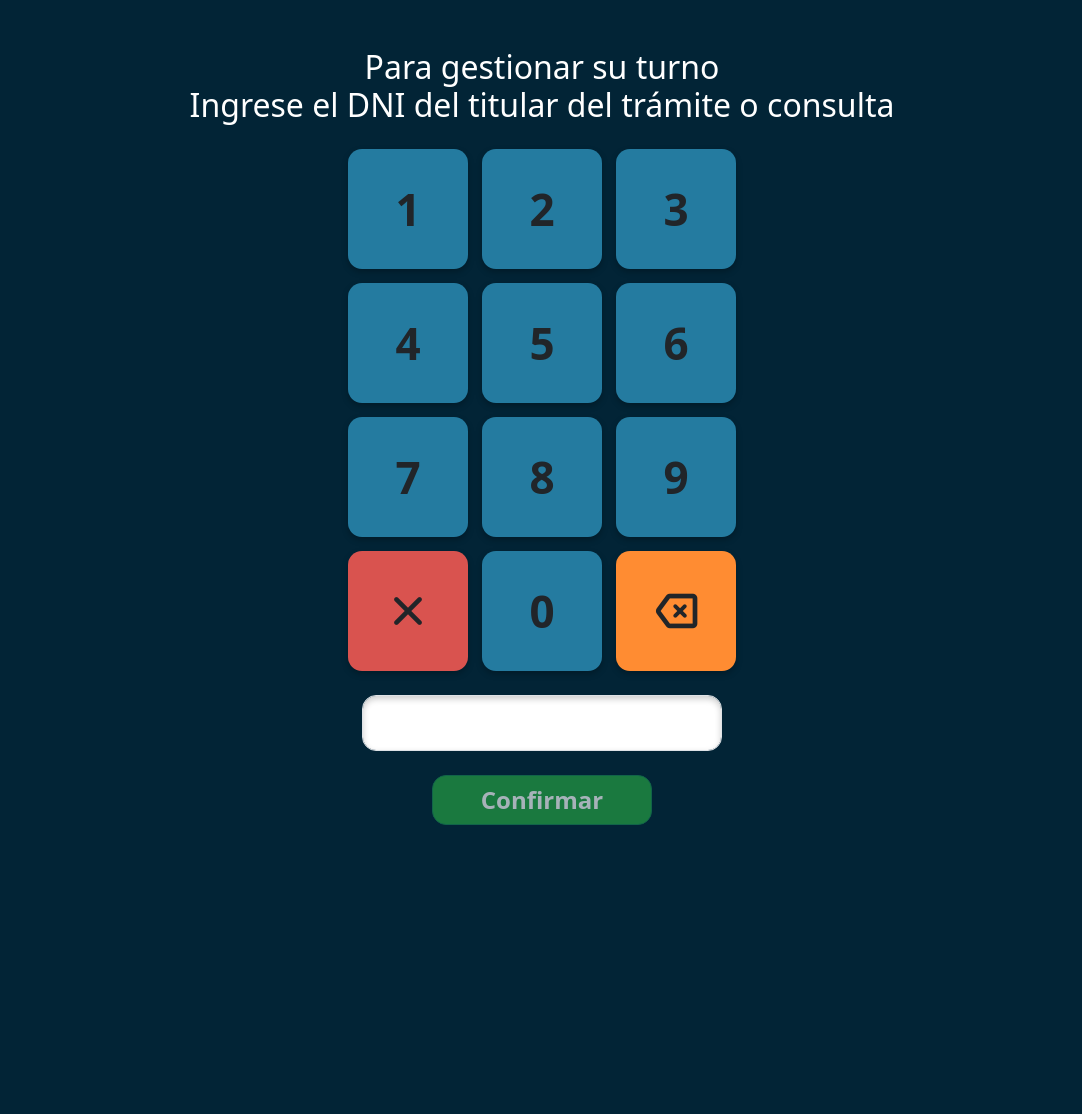
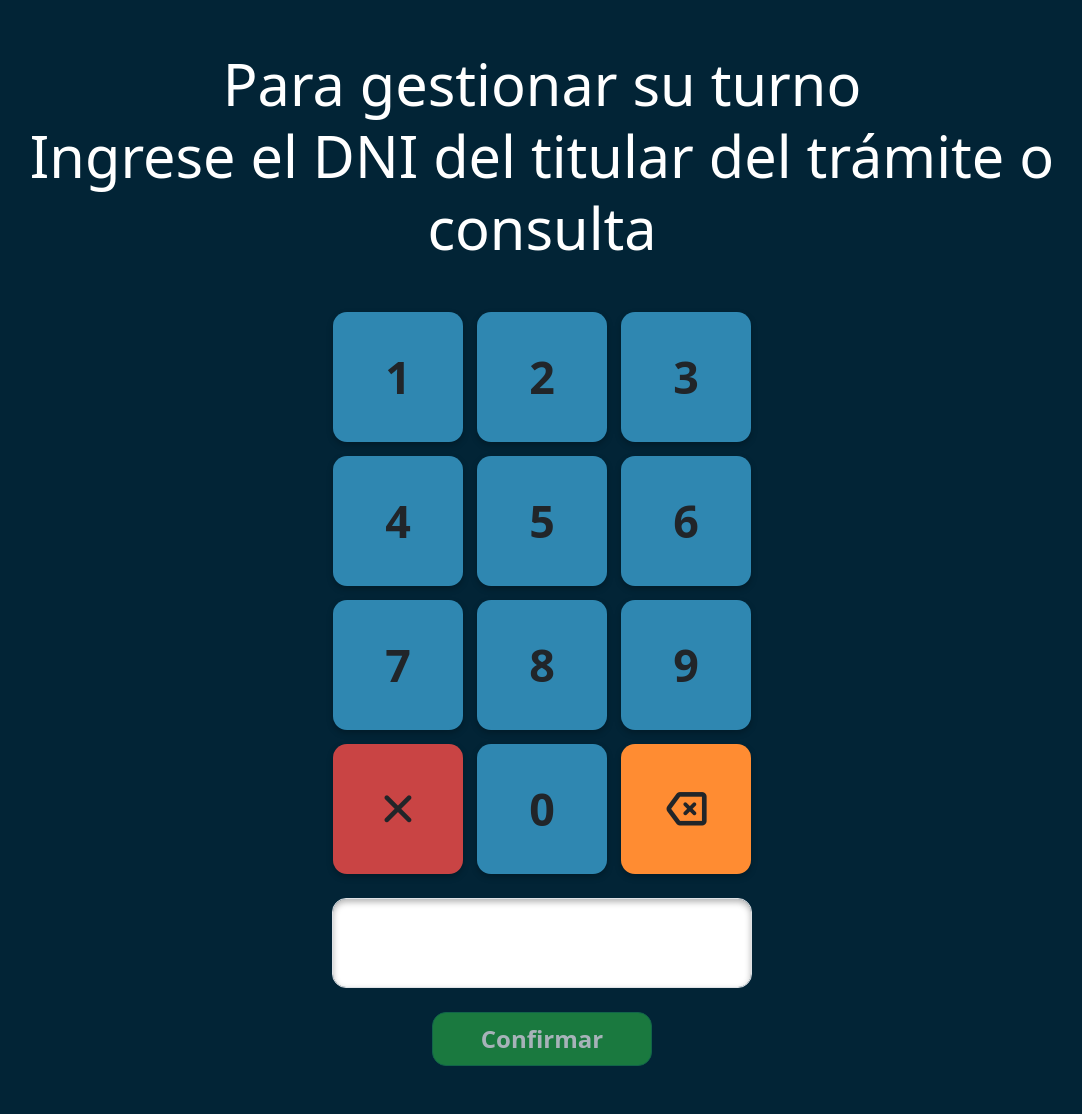
Before and after one commit to WolfWilson/turnero_django, a Django app: template templates/turnos/turnero_public.html in a window 1280 px wide. Shown: the whole page, without its empty margins (98-1180 px from the left). Before the commit the page ends 825 px from the top, so only its background shows below. Run offline with Django 3.2, Linux system fonts and the light colour scheme; the template is opened without the code that fills it, so the values that code supplies are empty.

Commit message:
version más refinida de la visual del turnero-token

```diff
--- /dev/null
+++ b/static/css/turnero.css
@@ -0,0 +1,148 @@
+/* ───────────────────  VARIABLES  ─────────────────── */
+:root{
+    --azul-fondo:#022436;
+    --amarillo:#f4c542;  /* fondo para botón volver */
+    --azul-btn:#2f87b1;        /* azul desaturado */
+    --naranja:#ff8c32;
+    --verde:#28a745;
+    --verde-banner:#55c35d;
+    --rojo:#c94444;            /* rojo desaturado */
+    --gris-btn:#e0e0e0;
+    --size-btn:130px;
+    --gap-btn:14px;
+    --br:14px;
+  }
+
+  /* ───────────────────  GLOBAL  ─────────────────── */
+  body{
+    background:var(--azul-fondo);
+    color:#fff;
+    text-align:center;
+    font-family:system-ui,-apple-system,Segoe UI,Roboto,Helvetica,Arial,sans-serif;
+    -webkit-font-smoothing:antialiased;
+  }
+  .pantalla{display:none}
+  .pantalla.activa{display:block}
+
+  /* centrado vertical en pantalla 1 */
+  #pantalla-dni .vcenter-inner{
+    min-height:100vh;
+    display:flex;
+    flex-direction:column;
+    justify-content:center;
+    align-items:center;
+  }
+
+  /* debajo de la sección “GLOBAL” o donde prefieras  */
+#pantalla-dni h2{
+    font-size:clamp(2.2rem, 5vw, 3.6rem);  /* ⇦ ajusta estos valores a tu gusto */
+    line-height:1.25;                      /* opcional: controla la separación vertical */
+  }
+
+
+  /* ─── TECLADO ─── */
+  #teclado .d-grid{
+    gap:var(--gap-btn);
+    grid-template-columns:repeat(3,var(--size-btn));
+  }
+  .key{
+    width:var(--size-btn);height:var(--size-btn);
+    border-radius:var(--br);
+    font-size:2.8rem;font-weight:700;
+    display:flex;align-items:center;justify-content:center;
+    box-shadow:0 3px 6px rgba(0,0,0,.25);
+    border:0;user-select:none;
+    transition:transform .07s ease;
+  }
+  .key:active{transform:scale(.94);}
+  .key.num  {background:var(--azul-btn);}
+  .key.func {background:var(--rojo);}
+  .key.back {background:var(--naranja);}
+  .key span.material-symbols-rounded{font-size:2.9rem;font-weight:700;line-height:1;}
+
+  /* ─── INPUT DNI ─── */
+  #dni-input{
+    max-width:420px;height:90px;
+    font-size:2.6rem;font-weight:700;letter-spacing:.06em;
+    border-radius:var(--br);
+    box-shadow:0 3px 6px rgba(0,0,0,.3) inset;
+  }
+
+  /* ─── BOTÓN CONFIRMAR ─── */
+  #dni-ok{background:var(--verde);border-radius:var(--br);font-weight:600;}
+
+  /* ─── CATEGORÍAS ─── */
+  .categoria-btn{
+    min-width:320px;height:90px;margin:1rem auto;
+    font-size:1.8rem;font-weight:700;
+    background:var(--gris-btn);color:#333;border:0;
+    border-radius:var(--br);box-shadow:0 3px 6px rgba(0,0,0,.2);
+    transition:transform .05s ease;
+  }
+  .categoria-btn:active{transform:scale(.96);}
+
+  #cat-back {
+    background: var(--amarillo);
+    color: #000;             /* texto oscuro sobre amarillo */
+    font-size: 1.8rem;
+    font-weight: 700;
+    padding: 1rem 2.5rem;
+    border: none;
+    border-radius: var(--br);
+    box-shadow: 0 3px 6px rgba(0,0,0,.25);
+    transition: transform .05s ease;
+  }
+  #cat-back:active {
+    transform: scale(0.96);
+  }
+
+
+
+  /* ─── PANTALLA OK ─── */
+  #ok-nombre{
+    font-size:clamp(2.4rem,6vw,4.8rem);
+    font-weight:800;letter-spacing:.02em;margin-bottom:2rem;
+  }
+  .banner-ok{
+    background:var(--verde-banner);
+    border-radius:var(--br);
+    max-width:760px;margin:0 auto 2.5rem;
+    padding:1.2rem 1rem .9rem;
+    box-shadow:0 3px 6px rgba(0,0,0,.25);
+    line-height:1.2;color:#fff;
+  }
+  .banner-ok .txt-superior{
+    font-size:clamp(1.3rem,3vw,2.1rem);
+    font-weight:500;opacity:.9;
+  }
+  .banner-ok #ok-cat{
+    display:block;
+    margin-top:.1rem;
+    font-size:clamp(1.7rem,3.5vw,2.8rem);
+    font-weight:800;
+  }
+  #ok-espera{font-size:clamp(1.4rem,3vw,2.1rem);margin:2.5rem 0 3.5rem;}
+  .countdown-text{font-size:1.2rem;opacity:.8;margin-top:-1rem;}
+  .btn-wide{
+    width:270px;height:85px;
+    border-radius:var(--br);font-size:1.4rem;font-weight:600;
+  }
+  #otro-btn{background:var(--azul-btn);border:0;}
+  #salir-btn{background:var(--rojo);border:0;}
+  #otro-btn:hover,#otro-btn:active,
+  #salir-btn:hover,#salir-btn:active{filter:brightness(.90);}
+  #mensaje-final{
+    font-size:clamp(1.6rem,3.5vw,2.6rem);
+    font-weight:700;letter-spacing:.02em;margin-top:4rem;
+  }
+
+  /* ─── ANIMACIÓN SUAVE ─── */
+  @keyframes fadeIn{from{opacity:0;transform:translateY(8px);}to{opacity:1;transform:translateY(0);}}
+  .fade-in{animation:fadeIn .25s ease-out backwards;}
+
+  /* ─── ACCESIBILIDAD ─── */
+  .btn-wide:focus-visible{outline:3px solid #fff;outline-offset:3px;}
+  .visually-hidden{
+    position:absolute!important;width:1px;height:1px;margin:-1px;border:0;padding:0;
+    clip:rect(0 0 0 0);clip-path:inset(50%);overflow:hidden;
+  }
--- a/templates/turnos/turnero_public.html
+++ b/templates/turnos/turnero_public.html
@@ -5,105 +5,31 @@
   <meta charset="utf-8">
   <title>Turnos – Terminal Pública</title>
 
-  <!-- Bootstrap 5 “slim” -->
+  <!-- Bootstrap (slim) -->
   <link href="https://cdn.jsdelivr.net/npm/bootstrap@5.3.3/dist/css/bootstrap.min.css" rel="stylesheet">
-  <!-- Google Material Symbols (Rounded) -->
+  <!-- Google Material Symbols -->
   <link href="https://fonts.googleapis.com/css2?family=Material+Symbols+Rounded:wght@400;700" rel="stylesheet">
 
-  <style>
-    :root{
-      --azul-fondo:#022436;
-      --azul-btn:#247ba0;     /* números */
-      --naranja:#ff8c32;      /* retroceso */
-      --verde:#28a745;        /* confirmar */
-      --rojo:#d9534f;         /* borrar */
-      --gris-btn:#e0e0e0;
-      --size-btn:120px;
-      --gap-btn:14px;
-      --br:14px;              /* border-radius */
-    }
-
-    /* ——— layout básico ——— */
-    body{
-      background:var(--azul-fondo);
-      color:#fff;
-      text-align:center;
-      -webkit-font-smoothing:antialiased;
-      font-family:system-ui,-apple-system,Segoe UI,Roboto,Helvetica,Arial,sans-serif;
-    }
-    .pantalla{display:none}
-    .pantalla.activa{display:block}
-
-    /* ——— teclado ——— */
-    #teclado .d-grid{
-      gap:var(--gap-btn);               /* espaciado entre botones */
-      grid-template-columns:repeat(3,var(--size-btn));
-    }
-    .key{
-      width:var(--size-btn);
-      height:var(--size-btn);
-      border-radius:var(--br);
-      font-size:2.75rem;
-      font-weight:700;                  /* números en negrita */
-      line-height:1;
-      display:flex;
-      align-items:center;
-      justify-content:center;
-      box-shadow:0 3px 6px rgba(0,0,0,.25);
-      user-select:none;
-      border:0;
-      transition:transform .07s ease;
-    }
-    .key:active{transform:scale(.94);}
-
-    .key.num{background:var(--azul-btn);}
-    .key.func{background:var(--rojo);}
-    .key.back{background:var(--naranja);}
-
-    .key span.material-symbols-rounded{
-      font-size:3rem;          /* iconos grandes */
-      font-weight:700;
-      line-height:1;
-    }
-
-    /* ——— input DNI ——— */
-    #dni-input{
-      max-width:360px;
-      font-size:2rem;
-      border-radius:var(--br);
-      box-shadow:0 3px 6px rgba(0,0,0,.2) inset;
-    }
-
-    /* ——— botón confirmar ——— */
-    #dni-ok{
-      background:var(--verde);
-      border-radius:var(--br);
-      font-weight:600;
-    }
-
-    /* categorías (pantalla 2) */
-    .categoria-btn{
-      min-width:260px;
-      margin:1rem auto;
-      font-size:1.6rem;
-      background:var(--gris-btn);
-      color:#333;
-      border-radius:var(--br);
-    }
-  </style>
+  <!-- CSS separado -->
+  <link rel="stylesheet" href="{% static 'css/turnero.css' %}">
 
   <script src="https://cdn.jsdelivr.net/npm/bootstrap@5.3.3/dist/js/bootstrap.bundle.min.js" defer></script>
   <script defer src="{% static 'js/turnero_spa.js' %}"></script>
 </head>
 <body>
 
-<!-- PANTALLA 1 · DNI ----------------------------------------------------->
+<!-- ───────────── PANTALLA 1 · DNI ───────────── -->
 <section id="pantalla-dni" class="pantalla activa container py-5">
-  <h2 class="mb-4">Para gestionar su turno<br>Ingrese el DNI del titular del trámite o consulta</h2>
+  <div class="vcenter-inner">
 
-  <!-- teclado numérico -->
+    <h2 class="mb-5">
+      Para gestionar su turno<br>
+      Ingrese el DNI del titular del trámite o consulta
+    </h2>
+
+    <!-- Teclado -->
     <div id="teclado" class="d-flex flex-column align-items-center">
-    <div class="d-grid">
+      <div class="d-grid mb-4">
         {% for n in "123456789" %}
           <button class="btn key num" data-num="{{ n }}">{{ n }}</button>
         {% endfor %}
@@ -117,16 +43,20 @@
       </div>
     </div>
 
-  <!-- input box visual -->
-<div class="mt-4 d-flex justify-content-center">
-  <input id="dni-input" class="form-control text-center fs-3" style="max-width:360px" readonly>
+    <!-- Input DNI -->
+    <div class="d-flex justify-content-center mb-4">
+      <input id="dni-input" class="form-control text-center" readonly>
     </div>
 
-  <button id="dni-ok" class="btn btn-success fs-4 px-5 mt-4" disabled>Confirmar</button>
+    <button id="dni-ok" class="btn btn-success fs-4 px-5 py-2" disabled>
+      Confirmar
+    </button>
+
+  </div>
 </section>
 
 
-<!-- PANTALLA 2 · CATEGORÍAS --------------------------------------------->
+<!-- ───────────── PANTALLA 2 · CATEGORÍAS ───────────── -->
 <section id="pantalla-cat" class="pantalla container py-5">
   <h2 class="mb-4">Seleccione el motivo de su trámite</h2>
   <div id="cat-container" class="row gy-3"></div>
@@ -134,20 +64,45 @@
 </section>
 
 
-<!-- PANTALLA 3 · CONFIRMACIÓN ------------------------------------------->
+<!-- ───────────── PANTALLA 3 · CONFIRMACIÓN ───────────── -->
 <section id="pantalla-ok" class="pantalla container py-5">
-  <h2 id="ok-nombre" class="fw-bold display-3 mb-3"></h2>
-  <h4 class="bg-success py-3" id="ok-cat"></h4>
-  <p id="ok-espera" class="fs-4 my-4"></p>
 
-  <div class="d-flex justify-content-center gap-3">
-    <button id="otro-btn" class="btn btn-primary px-4">Sacar otro turno</button>
-    <button id="salir-btn" class="btn btn-danger px-4">Salir</button>
+  <h2 id="ok-nombre"></h2>
+
+  <!-- Banner verde -->
+  <div class="banner-ok fade-in">
+      <span class="txt-superior">Su turno para</span>
+      <span id="ok-cat"></span>
   </div>
+
+  <p id="ok-espera"></p>
+
+  <!-- Contador regresivo -->
+  <p id="ok-countdown" class="countdown-text visually-hidden">
+      Volviendo al inicio en <span id="count-num">15</span>&nbsp;s…
+  </p>
+
+  <div class="d-flex flex-column flex-md-row justify-content-center gap-4 fade-in" style="animation-delay:.15s">
+    <button id="otro-btn"
+            class="btn btn-wide text-white"
+            aria-label="Volver al menú (obtener otro turno)">
+      Volver al Menú
+    </button>
+
+    <button id="salir-btn"
+            class="btn btn-wide text-white"
+            aria-label="Salir (cerrar sesión)">
+      Salir
+    </button>
+  </div>
+
+  <p id="mensaje-final" class="text-uppercase mt-5 fade-in" style="animation-delay:.25s">
+    Esté atento a su nombre<br>en la pantalla
+  </p>
 </section>
 
 <script>
-  /* CSRF para fetch POST */
+  /* CSRF global, por si haces fetch POST */
   const csrftoken = "{{ csrf_token }}";
 </script>
 </body>
```
Also changed, not shown: static/js/turnero_spa.js (+66 -41 lines). Lines whose indentation alone changed are shown as unchanged.
